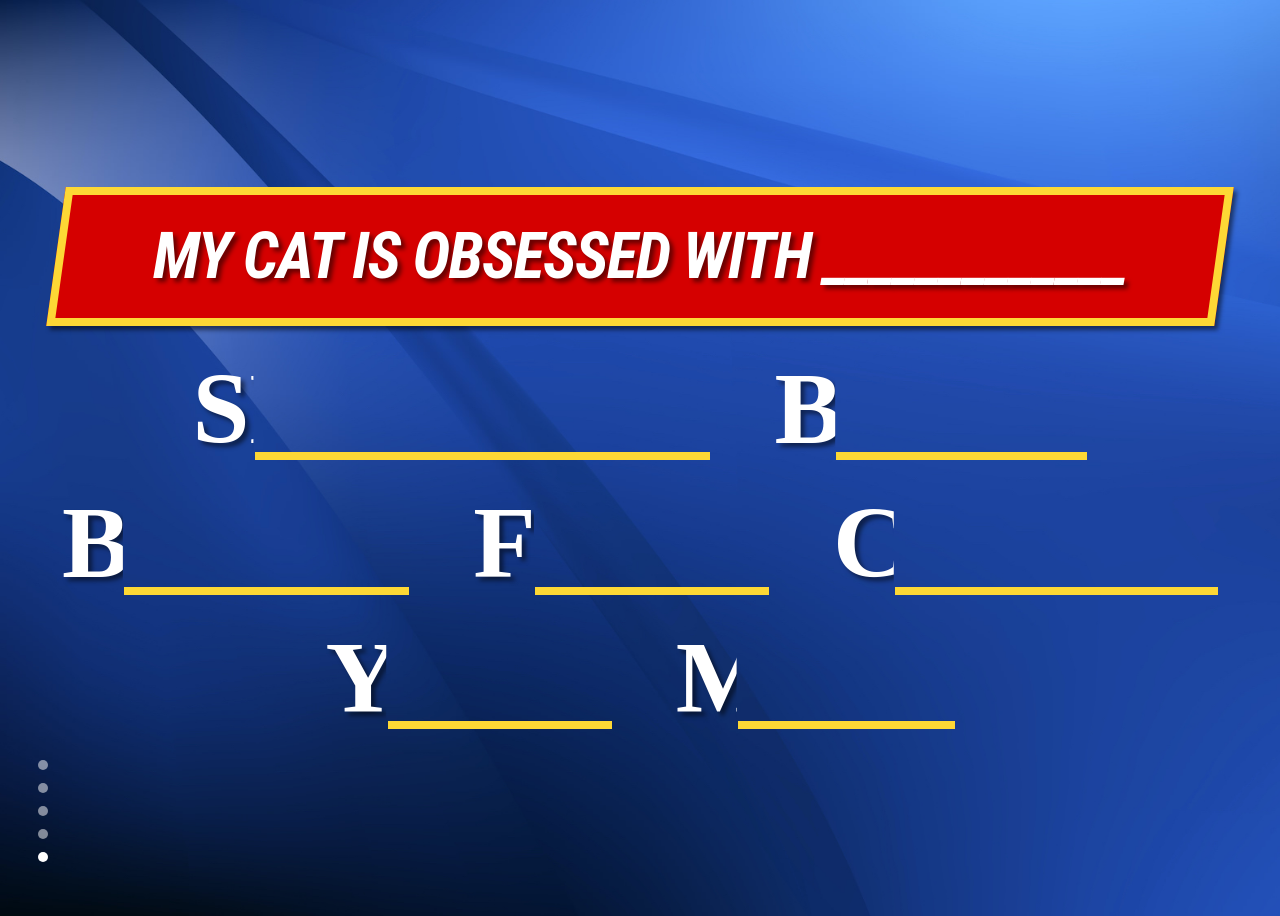
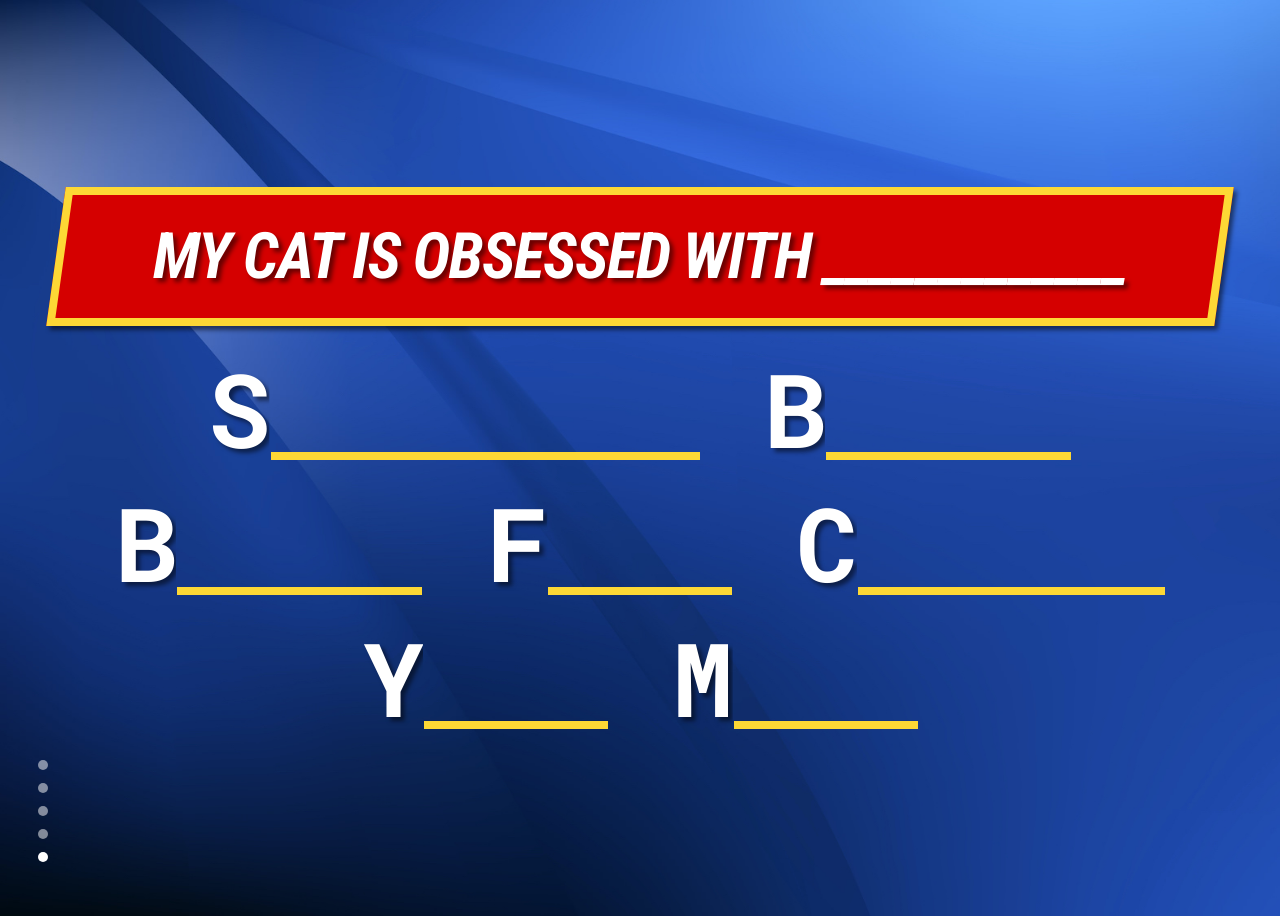
Before and after one commit to clarklab/america-says, a Jekyll site: the page built from sample/question-5.md, in a window 1280 px wide. Built offline with Jekyll 4.4.1, drawn with Linux system fonts in a browser that asks for light colours.

Commit message:
Update board.html

```diff
--- a/_layouts/board.html
+++ b/_layouts/board.html
@@ -3,6 +3,9 @@
 <head>
   <meta charset="UTF-8">
   <title>America Says</title>
+  <link rel="preconnect" href="https://fonts.googleapis.com">
+  <link rel="preconnect" href="https://fonts.gstatic.com" crossorigin>
+  <link href="https://fonts.googleapis.com/css2?family=Roboto+Condensed:ital,wght@1,700&family=Roboto+Mono:wght@700&display=swap" rel="stylesheet">
   <link rel="stylesheet" href="../style.css">
 
 </head>
```
